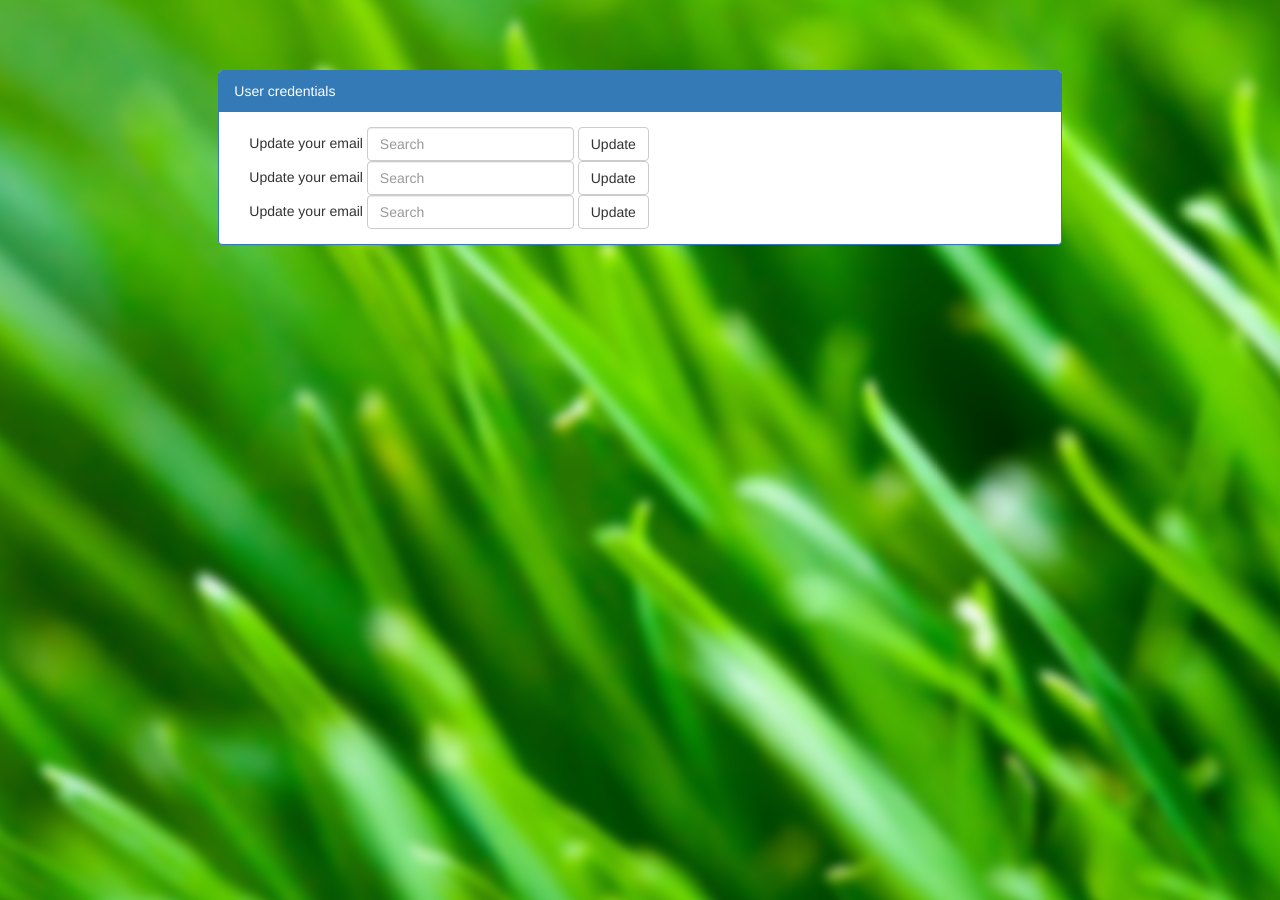
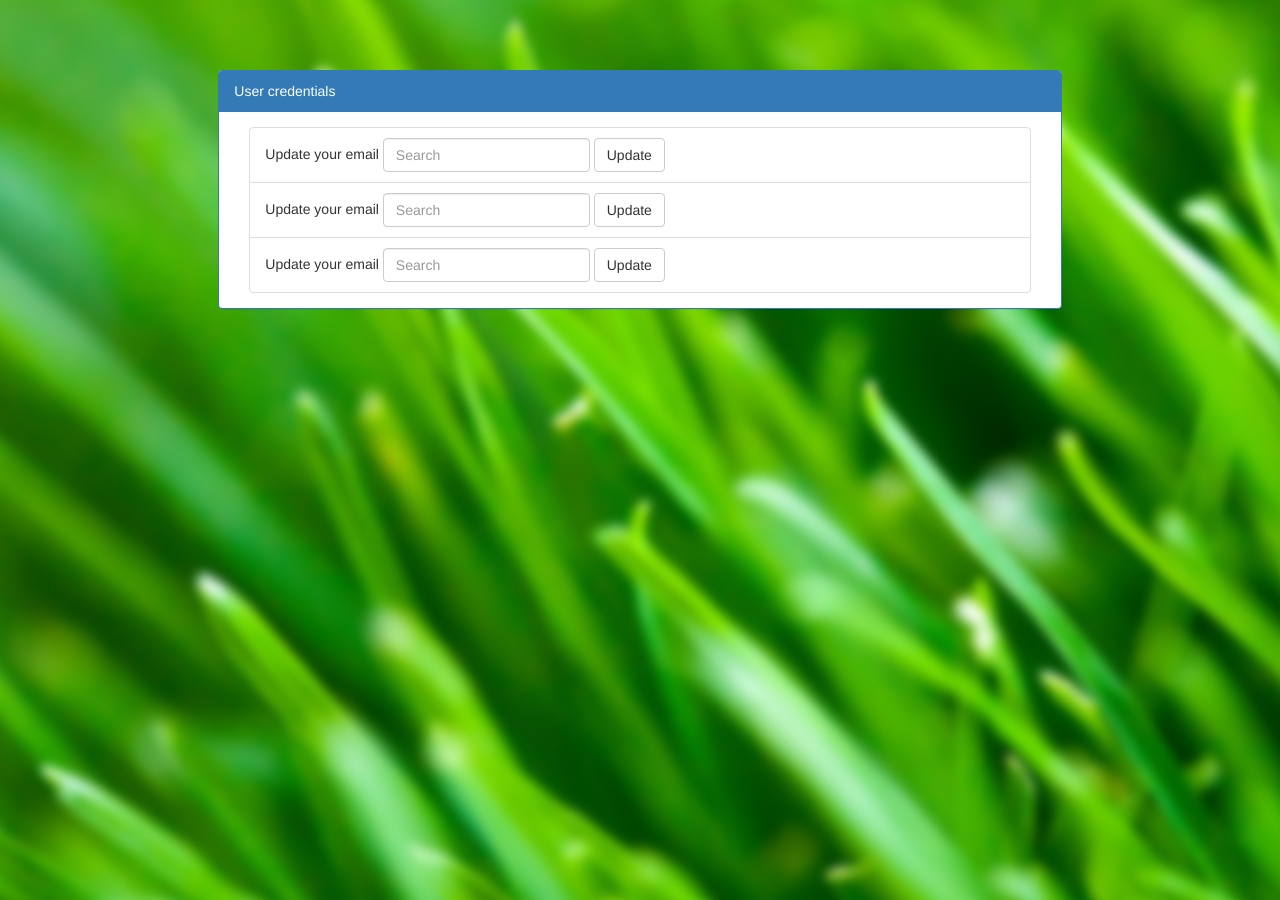
Before and after one commit to mazgajmaciek/Communic, a PHP site: page /admin/pages/profileDetails.php in a window 1280 px wide. Run offline with PHP 8.4, Linux system fonts and the light colour scheme.

Commit message:
user profile frontend - list group item bootstrad

```diff
--- a/public/admin/pages/profileDetails.php
+++ b/public/admin/pages/profileDetails.php
@@ -29,23 +29,30 @@
             <div class="panel-heading">User credentials</div>
             <div class="panel-body">
                 <div class="container-fluid">
+                    <li class="list-group-item">
                         <div class="form-inline">
                             <div>Update your email
                                 <input type="text" class="form-control" placeholder="Search">
                                 <button type="submit" class="btn btn-default text-right">Update</button>
                             </div>
                         </div>
+                    </li>
+                    <li class="list-group-item">
                         <div class="form-inline">
                             <div>Update your email
                                 <input type="text" class="form-control" placeholder="Search">
                                 <button type="submit" class="btn btn-default text-right">Update</button>
                             </div>
                         </div>
+                    </li>
+                    <li class="list-group-item">
                         <div class="form-inline">
                             <div>Update your email
                                 <input type="text" class="form-control" placeholder="Search">
                                 <button type="submit" class="btn btn-default text-right">Update</button>
                             </div>
+                        </div>
+                    </li>
                 </div>
                 </div>
             </div>
```
Lines whose indentation alone changed are shown as unchanged.
